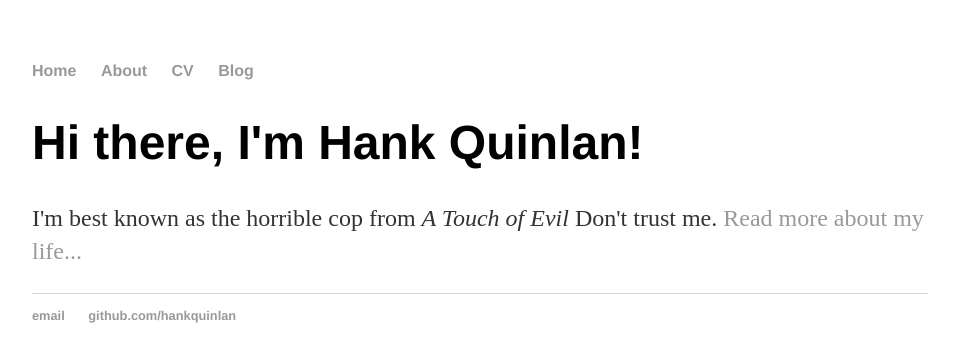
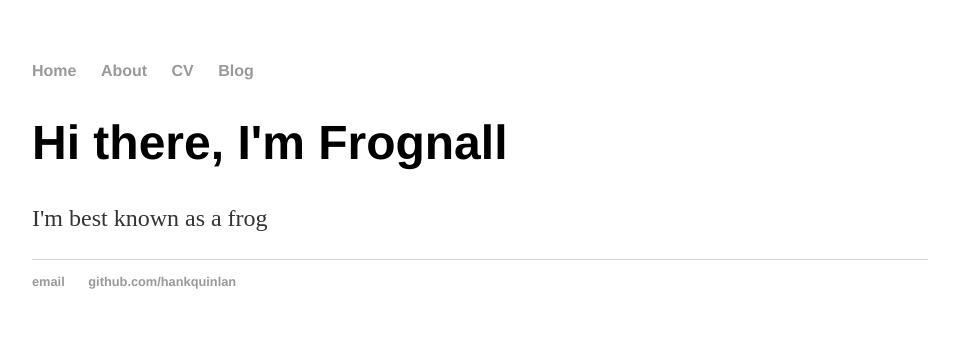
Before and after one commit to flapka/frognall, a Jekyll site: the page built from index.html, in a window 1280 px wide. Shown: the top 362 px of the page, without its empty margins (160-1114 px from the left). Built offline with Jekyll 4.4.1, drawn with Linux system fonts in a browser that asks for light colours.

Commit message:
Update index.html
frogify

```diff
--- a/index.html
+++ b/index.html
@@ -3,6 +3,6 @@ layout: default
 title: Frognall, a frog
 ---
 <div class="blurb">
-	<h1>Hi there, I'm Hank Quinlan!</h1>
-	<p>I'm best known as the horrible cop from <em>A Touch of Evil</em> Don't trust me. <a href="/about">Read more about my life...</a></p>
+	<h1>Hi there, I'm Frognall</h1>
+	<p>I'm best known as a frog</a></p>
 </div><!-- /.blurb -->
```
